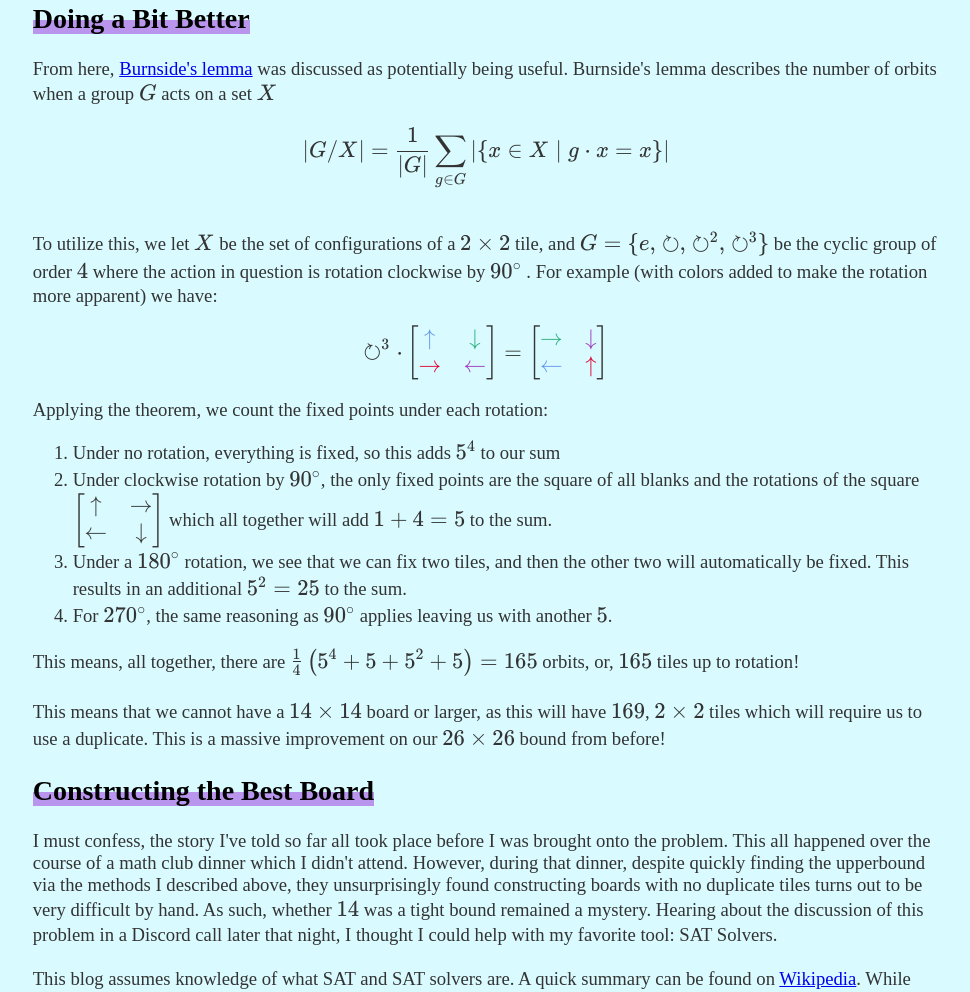
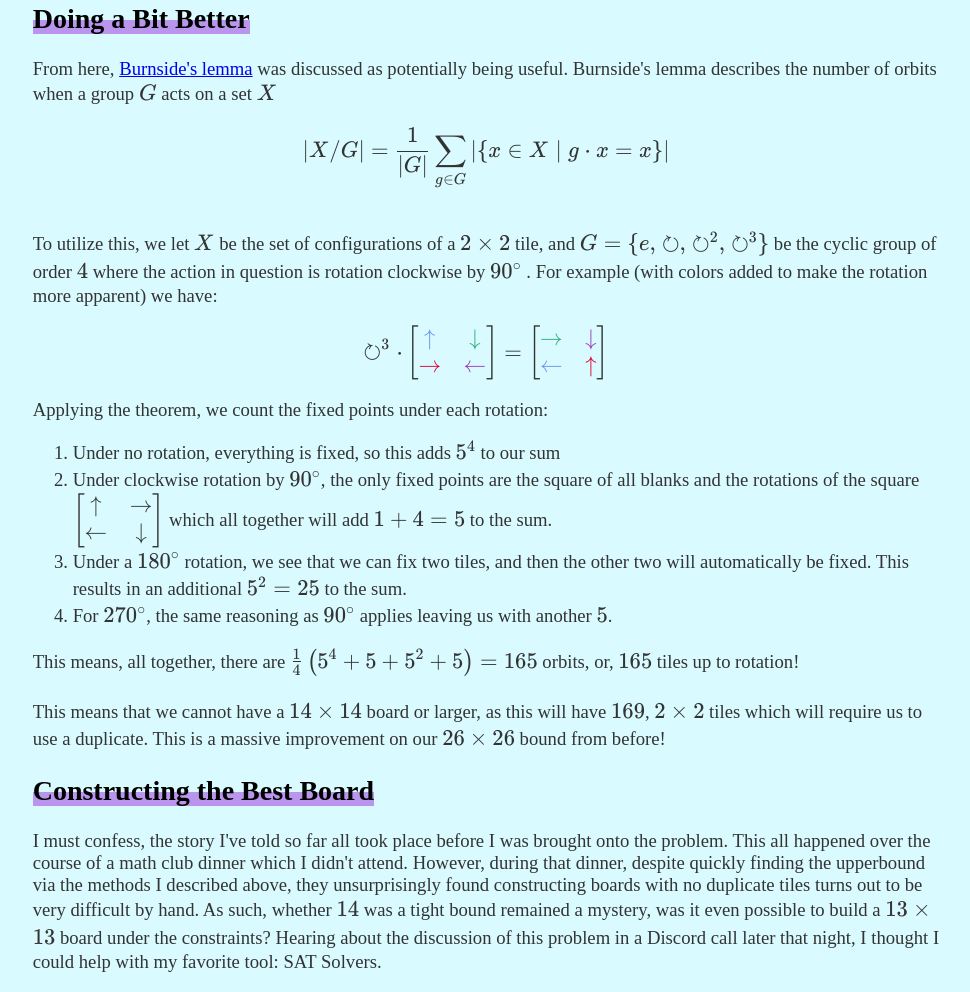
Before and after one commit to zaxioms0/zaxioms0.github.io, a plain HTML site: page blog-entries/hexamaze/hexamaze.html in a window 1280 px wide. Shown: the part 1380-2372 px from the top of the page, without its empty margins (154-1124 px from the left). Drawn offline with nearby package versions, Linux system fonts and the light colour scheme; a web font is replaced by a local one.

Commit message:
hexamaze blog patch

```diff
--- a/blog-entries/hexamaze/hexamaze.html
+++ b/blog-entries/hexamaze/hexamaze.html
@@ -137,7 +137,7 @@
     being useful. Burnside's lemma describes the number of orbits when a group <span class="math inline">G</span> acts
     on a set <span class="math inline">X</span>
     <div class=""></div>
-    <span class="math display">\vert G / X \vert = \frac{1}{\vert G\vert} \sum_{g \in G} \vert \{x \in X \mid g \cdot x
+    <span class="math display">\vert X / G \vert = \frac{1}{\vert G\vert} \sum_{g \in G} \vert \{x \in X \mid g \cdot x
         = x\} \vert</span>
     <br>
     To utilize this, we let <span class="math inline">X</span> be the set of configurations of a <span
@@ -184,7 +184,8 @@
     dinner which I didn't attend. However, during that dinner, despite quickly finding the upperbound via the methods I
     described above, they unsurprisingly found
     constructing boards with no duplicate tiles turns out to be very difficult by hand. As such, whether <span
-        class="math inline">14</span> was a tight bound remained a mystery.
+        class="math inline">14</span> was a tight bound remained a mystery, was it even possible to build a
+        <span class="math inline">13 \times 13</span> board under the constraints?
     Hearing about the discussion of this problem in a Discord call later that night, I thought I could help with my
     favorite tool: SAT Solvers.
     <br>
```
